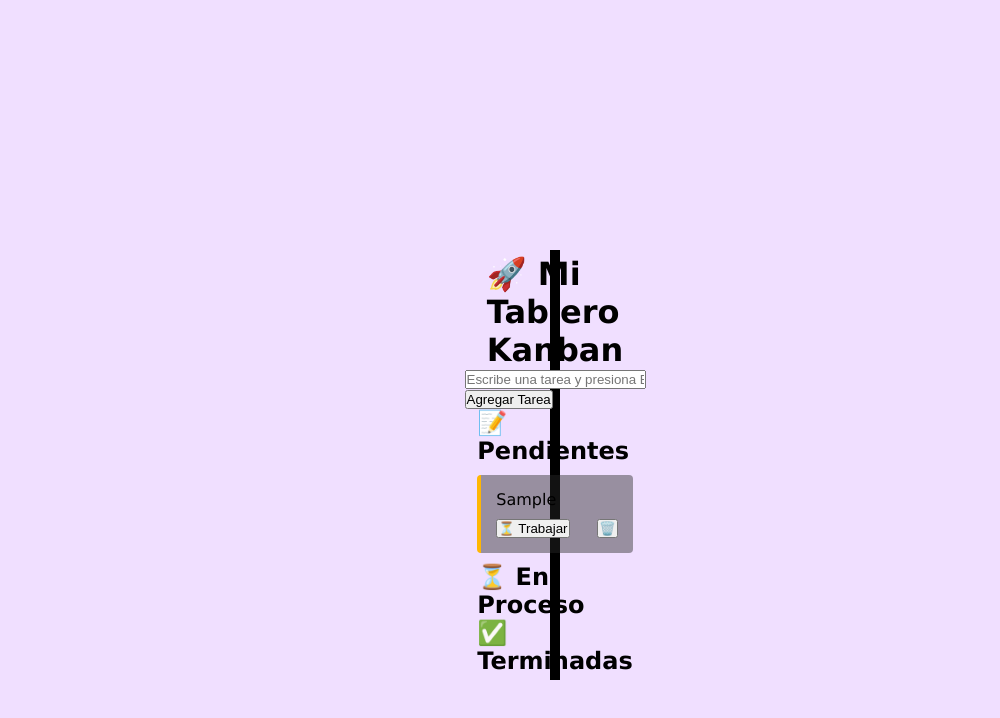
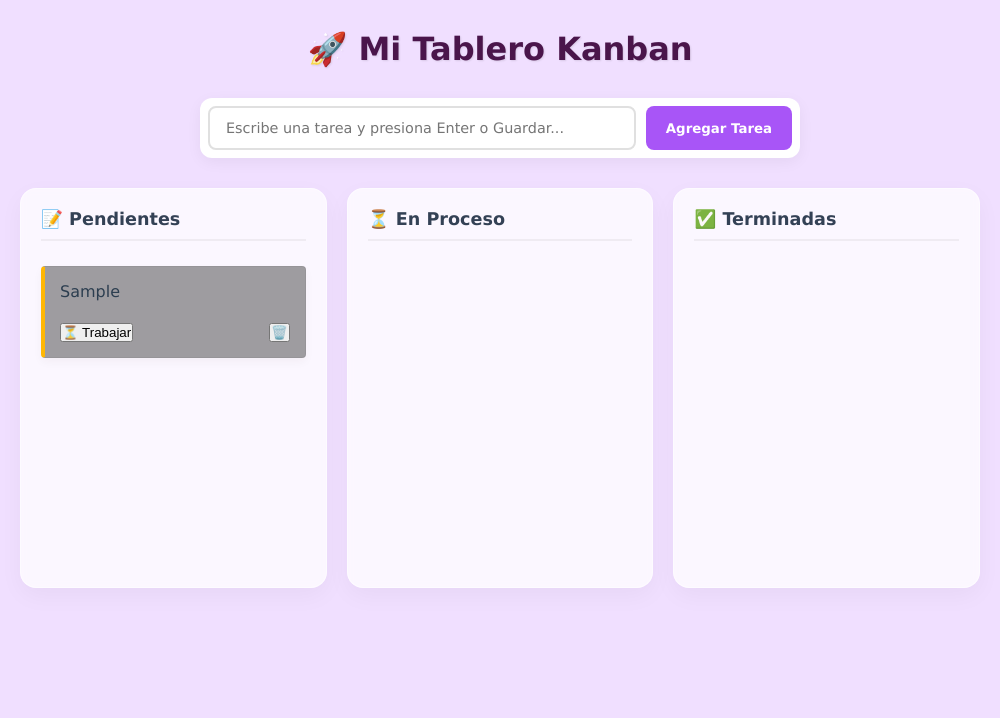
Before and after one commit to JeroDavo/Gestor-de-Tareas, an Electron app: page index.html in a window 1000 px wide. Both pictures are taken after typing "Sample" into the empty fields and a click on the button "Agregar Tarea". Drawn offline with Linux system fonts and the light colour scheme.

Commit message:
cambios css y agrego de arrastre

```diff
--- a/script.js
+++ b/script.js
@@ -31,7 +31,16 @@ function renderizarTablero() {
         card.style.margin = "10px 0";
         card.style.borderRadius = "4px";
         card.style.borderLeft = "4px solid #ffb703";
+        card.setAttribute('draggable', 'true');
 
+        card.addEventListener('dragstart', (e) => {
+            e.dataTransfer.setData('text/plain', tarea.id);
+            card.style.opacity = '0.5';
+    });
+
+        card.addEventListener('dragend', () => {
+          card.style.opacity = '1'; // Regresa a su opacidad normal
+    });
 
         const texto = document.createElement('p');
         texto.textContent = tarea.texto;
@@ -115,5 +124,38 @@ btnGuardar.addEventListener('click', () => {
     inputTarea.value = "";
 });
 
+const columnasKanban = [columnaTodo, columnaInProgress, columnaDone];
+
+columnasKanban.forEach((columna) => {
+
+
+    columna.addEventListener('dragover', (e) => {
+        e.preventDefault();
+        columna.style.background = "rgba(255, 183, 3, 0.05)";
+    });
+
+
+    columna.addEventListener('dragleave', () => {
+        columna.style.background = "transparent";
+    });
+
+
+    columna.addEventListener('drop', (e) => {
+        e.preventDefault();
+        columna.style.background = "transparent"; // Limpiamos el fondo
+
+
+        const idTarea = parseInt(e.dataTransfer.getData('text/plain'), 10);
+
+
+        let nuevoEstado = 'todo';
+        if (columna.id === 'columnaInProgress') nuevoEstado = 'in-progress';
+        if (columna.id === 'columnaDone') nuevoEstado = 'done';
+
+
+        cambiarEstado(idTarea, nuevoEstado);
+    });
+});
+
 
 renderizarTablero();
--- a/style.css
+++ b/style.css
@@ -1,22 +1,206 @@
 *{
-    margin: 0px;
-    padding: 0px;
+    margin: 0;
+    padding: 0;
+    box-sizing: border-box;
 }
 
-body{
-    height: 100vh;
+body {
+    min-height: 100vh;
     background-color: rgba(216, 174, 255, 0.384);
     font-family: Verdana, Geneva, Tahoma, sans-serif;
+    padding: 30px 20px;
+    display: flex;
+    justify-content: center;
+    align-items: flex-start; /* Permite scroll vertical si hay muchas tareas */
+    color: #2c3e50;
 }
 
-.app-container{
+/* Contenedor principal original */
+.app-container {
+    max-width: 1200px;
+    width: 100%;
+    margin: 0 auto;
     display: flex;
-    justify-content: center;
+    flex-direction: column;
+    gap: 30px;
+}
+
+.app-container h1 {
+    font-size: 2rem;
+    text-align: center;
+    color: #4a154b; /* Tono morado elegante */
+    text-shadow: 1px 1px 2px rgba(0,0,0,0.1);
+}
+
+/* ==========================================
+   SECCIÓN DE CAPTURA
+   ========================================== */
+.captura-seccion {
+    display: flex;
+    gap: 10px;
+    max-width: 600px;
+    width: 100%;
+    margin: 0 auto;
+    background: #ffffff;
+    padding: 8px;
+    border-radius: 12px;
+    box-shadow: 0 4px 15px rgba(0, 0, 0, 0.05);
+}
+
+.captura-seccion input {
+    flex: 1;
+    padding: 12px 16px;
+    border: 2px solid #e0e0e0;
+    border-radius: 8px;
+    font-family: inherit;
+    font-size: 0.9rem;
+    outline: none;
+    transition: border-color 0.3s ease;
+}
+
+.captura-seccion input:focus {
+    border-color: #a855f7; /* Morado estético al dar clic */
+}
+
+.captura-seccion button {
+    background-color: #a855f7;
+    color: white;
+    border: none;
+    padding: 0 20px;
+    border-radius: 8px;
+    font-family: inherit;
+    font-weight: bold;
+    cursor: pointer;
+    transition: background 0.2s ease, transform 0.1s ease;
+}
+
+.captura-seccion button:hover {
+    background-color: #9333ea;
+}
+
+.captura-seccion button:active {
+    transform: scale(0.98);
+}
+
+/* ==========================================
+   TABLERO KANBAN RESPONSIVO
+   ========================================== */
+.tablero-kanban {
+    display: grid;
+    /* Divide en 3 columnas si hay espacio, o las apila si la ventana se encoge */
+    grid-template-columns: repeat(auto-fit, minmax(280px, 1fr));
+    gap: 20px;
+    width: 100%;
+    align-items: start;
+}
+
+/* ==========================================
+   COLUMNAS ORIGINALES
+   ========================================== */
+.columna {
+    background-color: rgba(255, 255, 255, 0.75);
+    backdrop-filter: blur(5px); /* Efecto vidrio difuminado */
+    border-radius: 16px;
+    padding: 20px;
+    box-shadow: 0 8px 24px rgba(0, 0, 0, 0.04);
+    border: 1px solid rgba(255, 255, 255, 0.5);
+    min-height: 400px;
+    display: flex;
+    flex-direction: column;
+    gap: 15px;
+}
+
+.columna h2 {
+    font-size: 1.1rem;
+    font-weight: bold;
+    color: #334155;
+    padding-bottom: 10px;
+    border-bottom: 2px solid rgba(0,0,0,0.05);
+}
+
+.tareas-contenedor {
+    display: flex;
+    flex-direction: column;
+    gap: 12px;
+    flex: 1;
+}
+
+/* ==========================================
+   ESTILOS DE LAS TARJETAS (PARA TU SCRIPT)
+   ========================================== */
+.tarea-card {
+    background: #ffffff;
+    padding: 16px;
+    border-radius: 12px;
+    box-shadow: 0 4px 10px rgba(0, 0, 0, 0.04);
+    display: flex;
+    flex-direction: column;
+    gap: 12px;
+    transition: transform 0.2s ease, box-shadow 0.2s ease;
+    border: 1px solid rgba(0, 0, 0, 0.05);
+}
+
+.tarea-card:hover {
+    transform: translateY(-2px);
+    box-shadow: 0 6px 15px rgba(0, 0, 0, 0.08);
+}
+
+/* Bordes izquierdos dinámicos que maneja tu JS */
+.tarea-card.todo { border-left: 5px solid #f43f5e; }        /* Pendientes */
+.tarea-card.in-progress { border-left: 5px solid #3b82f6; } /* En proceso */
+.tarea-card.done { border-left: 5px solid #10b981; }        /* Terminadas */
+
+.tarea-texto {
+    font-size: 0.85rem;
+    line-height: 1.4;
+    color: #334155;
+    word-break: break-word;
+}
+
+.tarea-acciones {
+    display: flex;
+    gap: 8px;
     align-items: center;
-    flex-direction: column;
-    border: 5px;
-    border-style: solid;
-    margin-top: 250px;
-    margin-left: 550px;
-    margin-right: 550px;
 }
+
+/* Botones de acción */
+.btn-accion {
+    font-family: inherit;
+    font-size: 0.75rem;
+    font-weight: bold;
+    padding: 6px 12px;
+    border: none;
+    border-radius: 6px;
+    cursor: pointer;
+    transition: background 0.2s ease, transform 0.1s ease;
+}
+
+.btn-accion:active {
+    transform: scale(0.95);
+}
+
+.btn-trabajar {
+    background-color: #eff6ff;
+    color: #1d4ed8;
+}
+.btn-trabajar:hover {
+    background-color: #dbeafe;
+}
+
+.btn-terminar {
+    background-color: #ecfdf5;
+    color: #047857;
+}
+.btn-terminar:hover {
+    background-color: #d1fae5;
+}
+
+.btn-eliminar {
+    background-color: #fff1f2;
+    color: #be123c;
+    margin-left: auto;
+    padding: 6px 10px;
+}
+.btn-eliminar:hover {
+    background-color: #ffe4e6;
+}
```
